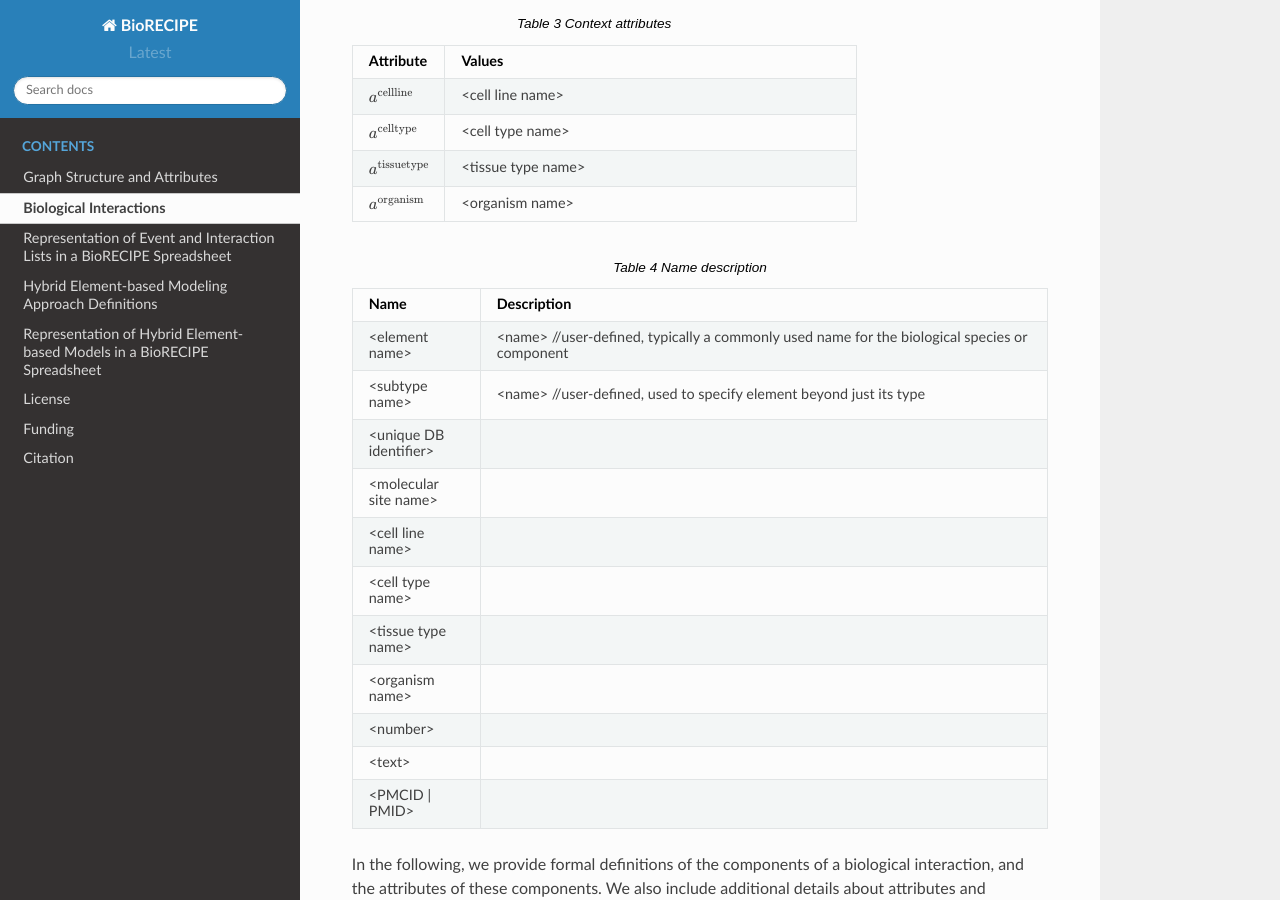
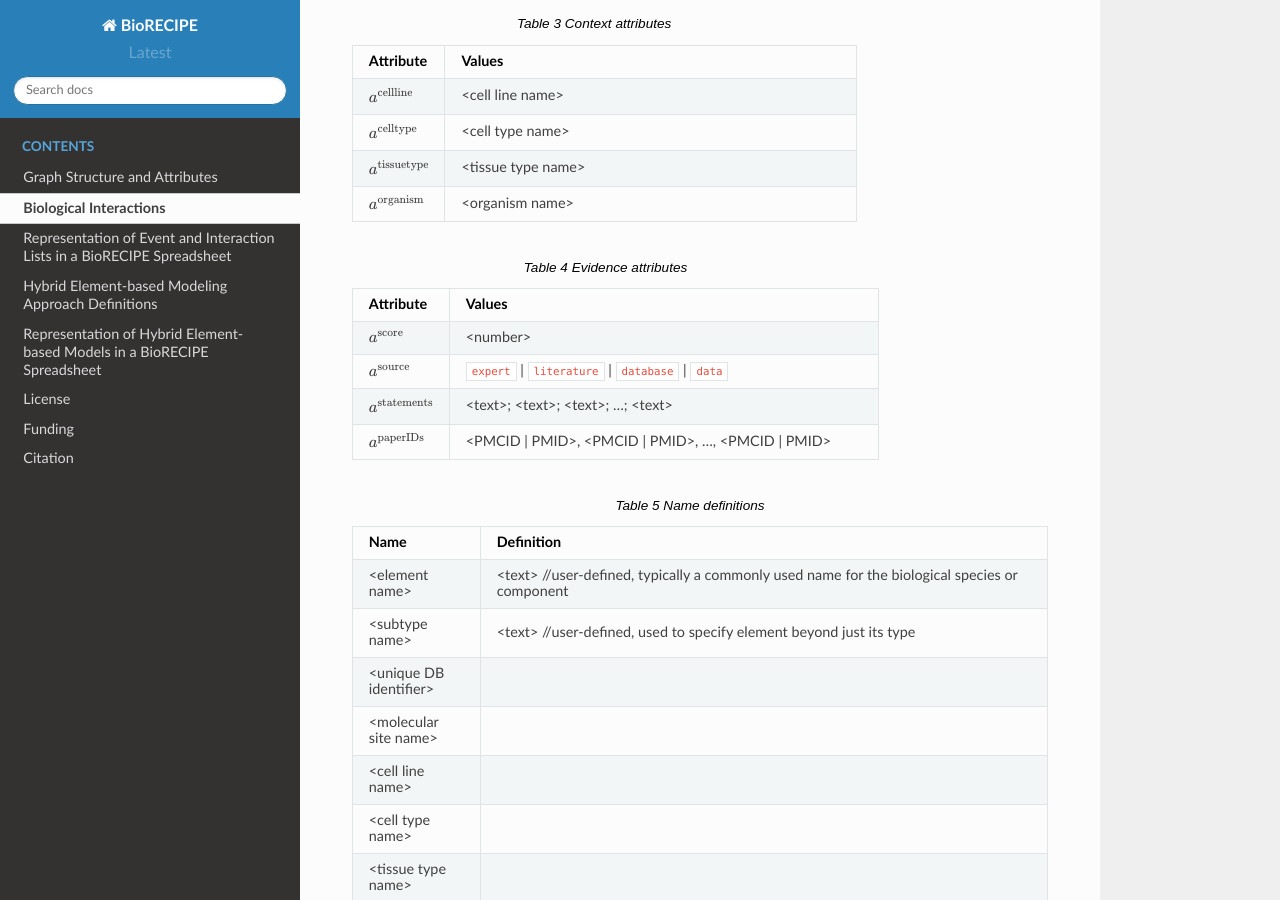
Before and after one commit to pitt-miskov-zivanov-lab/BioRECIPE, a Sphinx documentation site: the page built from docs/bio_interactions.rst, in a window 1280 px wide and 900 px high, scrolled down 1599 px. Built offline with Sphinx 7.4.7 and the Read the Docs theme 2.0.0, drawn with Linux system fonts in a browser that asks for light colours.

Commit message:
Update bio_interactions.rst

```diff
--- a/docs/bio_interactions.rst
+++ b/docs/bio_interactions.rst
@@ -56,17 +56,17 @@ The following is a list of allowed values for each attribute. (*TODO: a^Variable
     :header: Attribute, Values
     :widths: 9, 40
 
-    ":math:`a^{\mathrm{score}}`", <number>
-    ":math:`a^{\mathrm{source}}`", ``expert`` | ``literature`` | ``database`` | ``data``
-    ":math:`a^{\mathrm{statements}}`", <text>; <text>; <text>; ...; <text>
-    ":math:`a^{\mathrm{paperIDs}}`", <PMCID | PMID>, <PMCID | PMID>, ..., <PMCID | PMID>
+    ":math:`a^{\mathrm{score}}`", "<number>"
+    ":math:`a^{\mathrm{source}}`", "``expert`` | ``literature`` | ``database`` | ``data``"
+    ":math:`a^{\mathrm{statements}}`", "<text>; <text>; <text>; ...; <text>"
+    ":math:`a^{\mathrm{paperIDs}}`", "<PMCID | PMID>, <PMCID | PMID>, ..., <PMCID | PMID>"
 
-.. csv-table:: Name description
-    :header: Name, Description
+.. csv-table:: Name definitions
+    :header: Name, Definition
     :widths: 9, 40
 
-    <element name>, "<name> //user-defined, typically a commonly used name for the biological species or component"
-    <subtype name>, "<name> //user-defined, used to specify element beyond just its type"
+    <element name>, "<text> //user-defined, typically a commonly used name for the biological species or component"
+    <subtype name>, "<text> //user-defined, used to specify element beyond just its type"
     <unique DB identifier>,
     <molecular site name>,
     <cell line name>,
```
